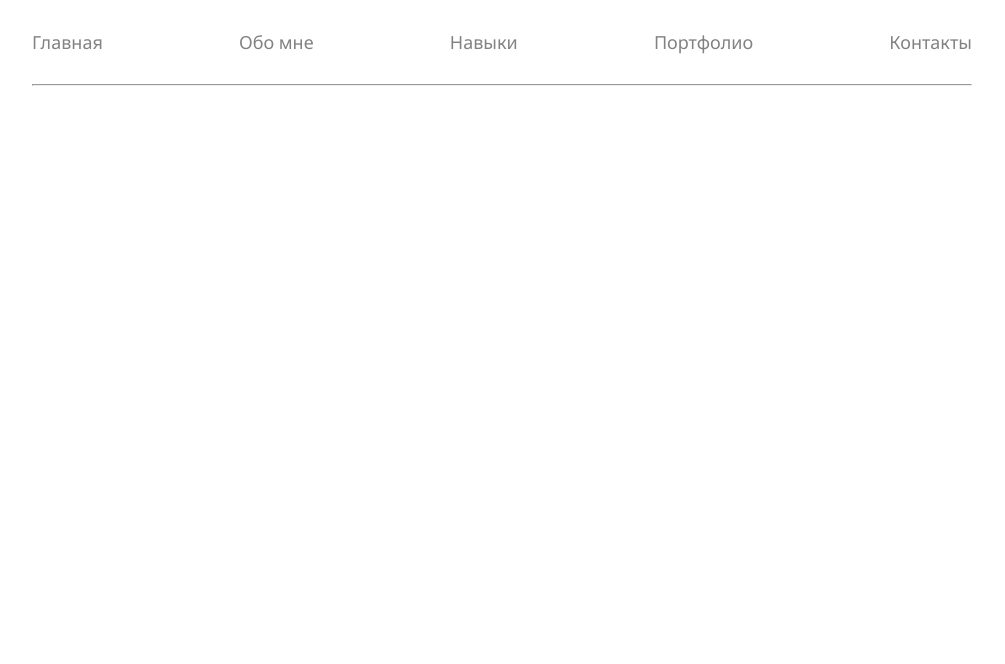
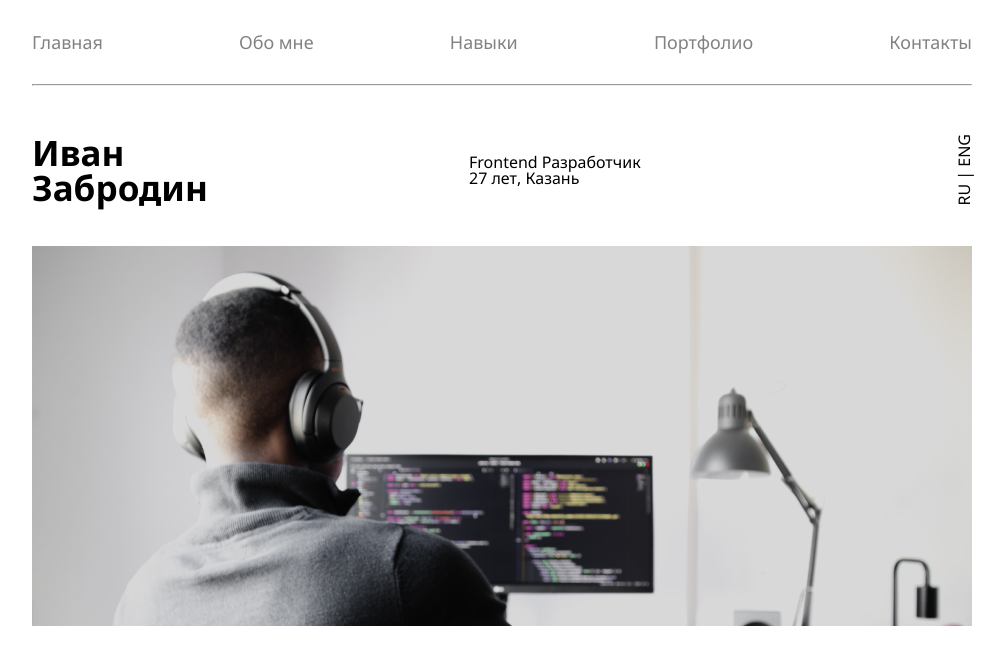
Before and after one commit to ivanzabrodin/portfolio-fake-website, a plain HTML site: page index.html in a window 1280 px wide. Shown: the whole page, without its empty margins (138-1143 px from the left). Drawn offline with Linux system fonts and the light colour scheme.

Commit message:
added promo

```diff
--- a/index.html
+++ b/index.html
@@ -21,5 +21,13 @@
             <hr>
         </div>
     </header>
+    <div class="container">
+        <div class="promo">
+            <h1 class="promoName">Иван Забродин</h1>
+            <span class="promoProfession">Frontend Разработчик 27 лет, Казань</span>
+            <div class="promoLang"><a href="#">RU</a> | <a href="#">ENG</a></div>
+        </div>
+        <img src="img/developer.png" alt="Developer" width="940" height="380">
+    </div>
 </body>
 </html>
--- a/style/reset.css
+++ b/style/reset.css
@@ -17,6 +17,8 @@ time, mark, audio, video {
 	font-size: 100%;
 	font: inherit;
 	vertical-align: baseline;
+	text-decoration: none;
+	color: #000;
 }
 /* HTML5 display-role reset for older browsers */
 article, aside, details, figcaption, figure,
--- a/style/style.css
+++ b/style/style.css
@@ -18,9 +18,30 @@ body {
 
 .navMenuItem {
     color: #828282;
-    text-decoration: none;
 }
 
 .navMenuItem:active, .navMenuItem:hover {
     color: #000;
 }
+
+.promo {
+    display: flex;
+    justify-content: space-between;
+    align-items: center;
+    padding: 40px 0 40px 0;
+}
+
+.promoName {
+    max-width: 130px;
+    font-size: 35px;
+    font-weight: 700;
+}
+
+.promoProfession {
+    max-width: 180px;
+}
+
+.promoLang {
+    writing-mode: vertical-lr;
+    transform:rotate(180deg);
+}
```
Also changed, not shown: img/developer.png (added).
